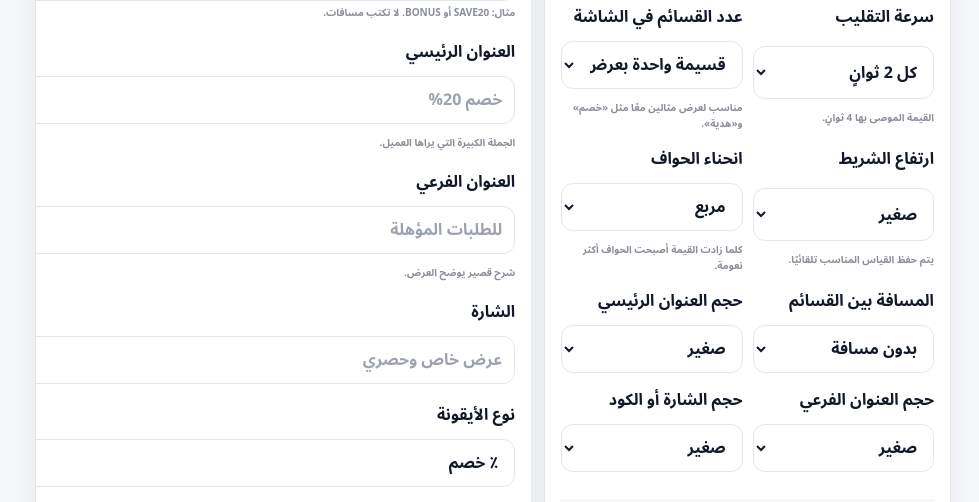
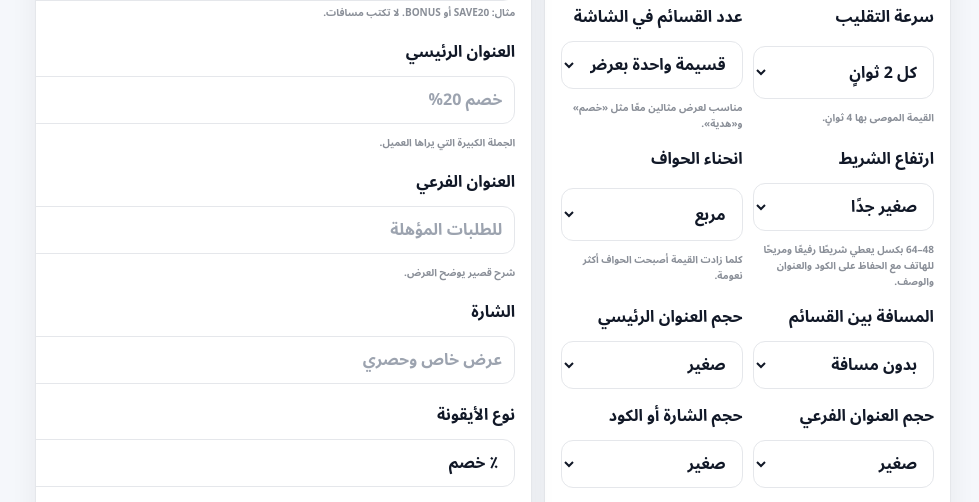
Before and after one commit to zydan25/altakhfidalsh, a Python web app: template app/admin/templates/admin/coupons.html in a window 1280 px wide. Shown: the part 1302-1804 px from the top of the page, without its empty margins (301-1280 px from the left). Run offline with Jinja, Linux system fonts and the light colour scheme; the template is opened without the code that fills it, so the values that code supplies are empty.

Commit message:
add compact coupon strip sizes

```diff
--- a/app/admin/templates/admin/coupons.html
+++ b/app/admin/templates/admin/coupons.html
@@ -132,11 +132,11 @@
           </label>
           <label>ارتفاع الشريط
             <select name="card_height">
-              {% for v,l in [(72,'صغير'),(96,'متوسط — الافتراضي'),(120,'كبير'),(150,'كبير جدًا')] %}
+              {% for v,l in [(48,'صغير جدًا'),(56,'صغير'),(64,'مضغوط — مناسب للهاتف'),(72,'متوسط صغير'),(96,'متوسط — الافتراضي'),(120,'كبير'),(150,'كبير جدًا')] %}
                 <option value="{{ v }}" {% if settings.card_height == v %}selected{% endif %}>{{ l }}</option>
               {% endfor %}
             </select>
-            <small class="field-help">يتم حفظ القياس المناسب تلقائيًا.</small>
+            <small class="field-help">48–64 بكسل يعطي شريطًا رفيعًا ومريحًا للهاتف مع الحفاظ على الكود والعنوان والوصف.</small>
           </label>
           <label>انحناء الحواف
             <select name="card_radius">
```
